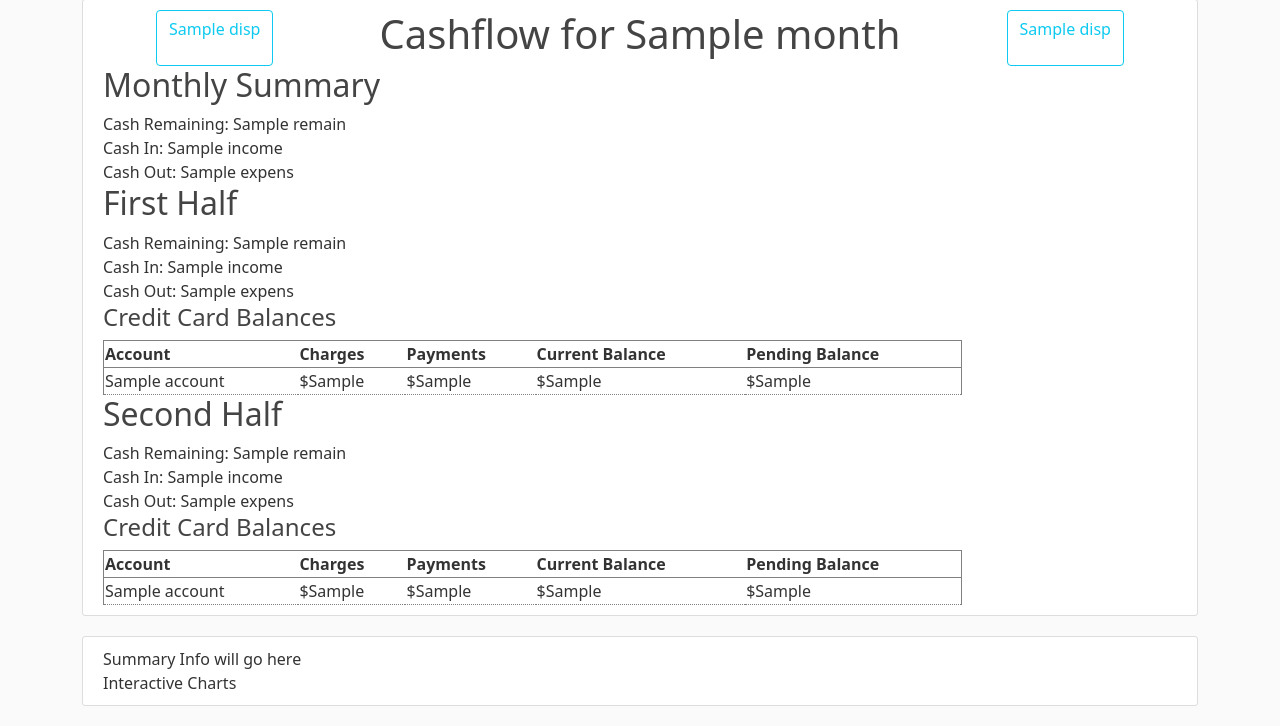
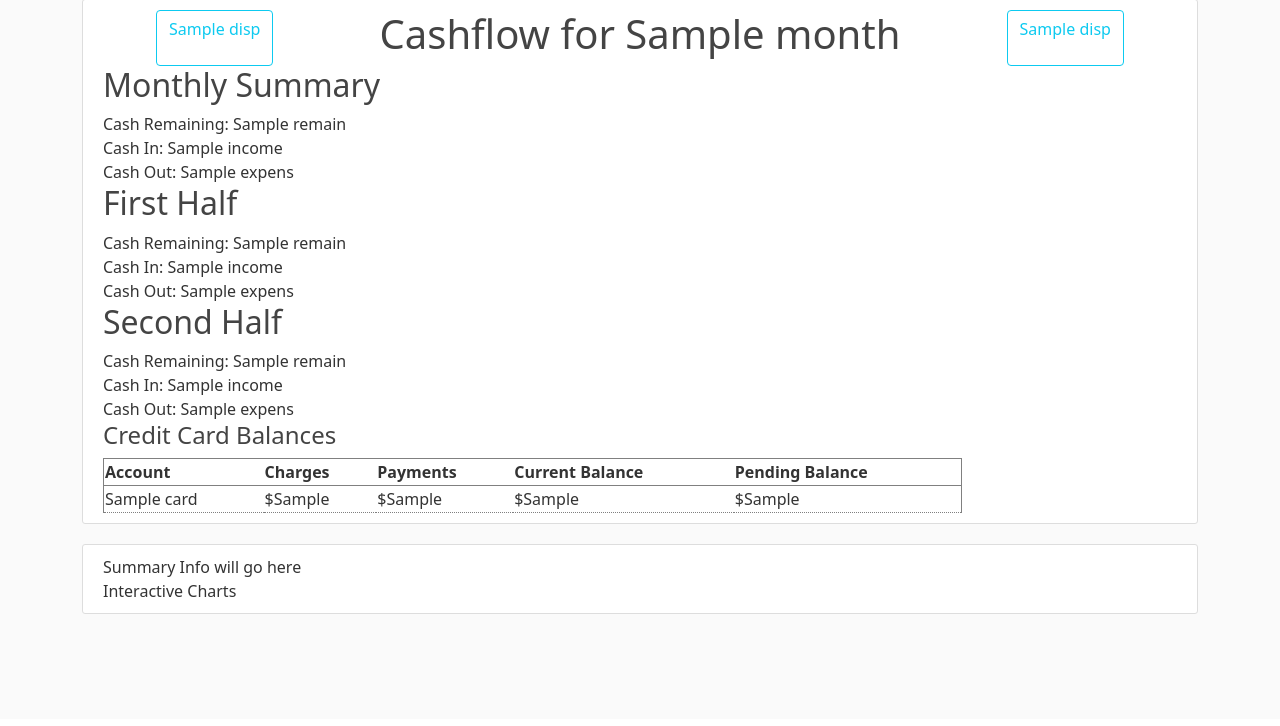
Before and after one commit to JSellers0/rw_budget, a Flask app: template templates/home.html in a window 1280 px wide. Shown: the part 81-807 px from the top of the page. After the commit the page ends 695 px from the top, so only its background shows below. Run offline with Flask 3, Linux system fonts and the light colour scheme; the template is opened without the code that fills it: most values are stand-ins (such as "Sample title", 1, 10 or a date in 2020); parts of the project's set-up code (start-up, migrations or seed data) failed here and were passed over.

Commit message:
Move card balances after cashflow summary. Handle new df layout.

```diff
--- a/templates/home.html
+++ b/templates/home.html
@@ -23,6 +23,15 @@
         Cash Remaining: {{ cashflow["top"]["remain"] }}<br />
         Cash In: {{ cashflow["top"]["income"] }} <br />
         Cash Out: {{ cashflow["top"]["expens"] }}
+    </div>
+    <div>
+        <h2>Second Half</h2>
+        Cash Remaining: {{ cashflow["bot"]["remain"] }}
+        <br>
+        Cash In: {{ cashflow["bot"]["income"] }} <br />
+        Cash Out: {{ cashflow["bot"]["expens"] }}
+    </div>
+    <div>
         <h4>Credit Card Balances</h4>
         <table>
             <thead>
@@ -35,39 +44,9 @@
             </tr>
             </thead>
             <tbody>
-                {% for card_index, card in cashflow["top"]["accounts"].iterrows() %}
+                {% for card_index, card in cashflow["accounts"].iterrows() %}
                 <tr>
-                    <td> {{ card['account'] }}</td>
-                    <td>${{ card['chg_bal'] }}</td>
-                    <td>${{ card['pmt_bal'] }}</td>
-                    <td>${{ card['cur_bal'] }}</td>
-                    <td>${{ card['pnd_bal'] }}</td>
-                </tr>
-                {% endfor %}
-            </tbody>
-        </table>
-    </div>
-    <div>
-        <h2>Second Half</h2>
-        Cash Remaining: {{ cashflow["bot"]["remain"] }}
-        <br>
-        Cash In: {{ cashflow["bot"]["income"] }} <br />
-        Cash Out: {{ cashflow["bot"]["expens"] }}
-        <h4>Credit Card Balances</h4>
-        <table>
-            <thead>
-            <tr>
-                <th>Account</th>
-                <th>Charges</th>
-                <th>Payments</th>
-                <th>Current Balance</th>
-                <th>Pending Balance</th>
-            </tr>
-            </thead>
-            <tbody>
-                {% for card_index, card in cashflow["bot"]["accounts"].iterrows() %}
-                <tr>
-                    <td> {{ card['account'] }}</td>
+                    <td> {{ card['account_name'] }}</td>
                     <td>${{ card['chg_bal'] }}</td>
                     <td>${{ card['pmt_bal'] }}</td>
                     <td>${{ card['cur_bal'] }}</td>
```
